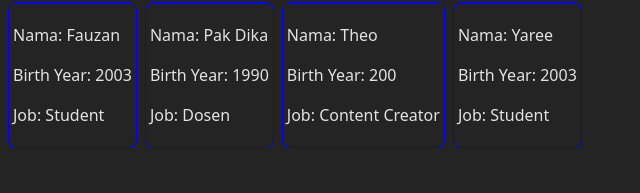
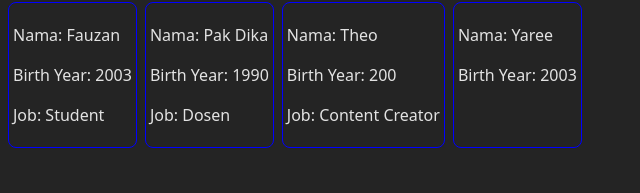
Before and after one commit to fauzanashshidiq/react-basics, a React (Vite) app: page / in a window 1280 px wide. Shown: the part 89-282 px from the top of the page, without its empty margins (0-640 px from the left). Built offline with nearby package versions, Linux system fonts and the light colour scheme.

Commit message:
feat: if ternary card

```diff
--- a/src/App.tsx
+++ b/src/App.tsx
@@ -9,7 +9,7 @@ function App() {
         <ProfileCard name="Fauzan" job="Student" year={2003} />
         <ProfileCard name="Pak Dika" job="Dosen" year={1990} />
         <ProfileCard name="Theo" job="Content Creator" year={200} />
-        <ProfileCard name="Yaree" job="Student" year={2003} />
+        <ProfileCard name="Yaree" year={2003} />
       </div>
     </>
   );
--- a/src/components/ProfileCard.tsx
+++ b/src/components/ProfileCard.tsx
@@ -1,7 +1,7 @@
 type ProfileCardProps = {
   name: string;
   year: number;
-  job: string;
+  job?: string;
 };
 
 const ProfileCard = (props: ProfileCardProps) => {
@@ -9,7 +9,7 @@ const ProfileCard = (props: ProfileCardProps) => {
     <div className="card">
       <p>Nama: {props.name}</p>
       <p>Birth Year: {props.year}</p>
-      <p>Job: {props.job}</p>
+      {props.job ? <p>Job: {props.job}</p> : null}
     </div>
   );
 };
```
